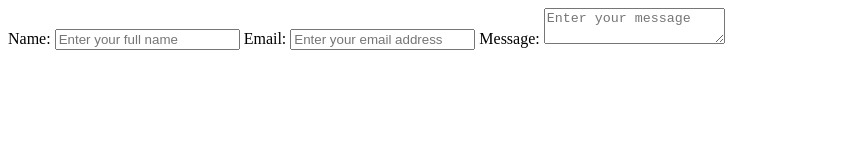
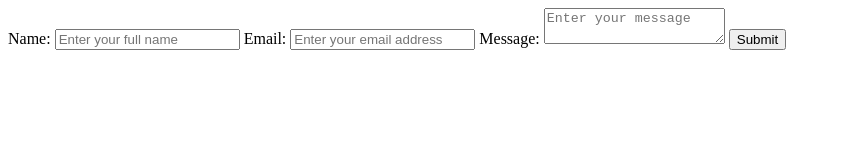
Before and after one commit to Colten-Developer/htmlFormsPractice, a plain HTML site: page index.html in a window 1280 px wide. Shown: the whole page, without its empty margins (0-841 px from the left). Drawn offline with Linux system fonts and the light colour scheme.

Commit message:
added submit button and methods to formspree

```diff
--- a/index.html
+++ b/index.html
@@ -3,7 +3,7 @@
 <!-- create email input-->
 <!-- send message -->
 
-<form action=https://formspree.io/ColtyG1@gmail.com>
+<form action=https://formspree.io/ColtyG1@gmail.com method="post">
 	<label for="username">Name:</label>
 	<input
 		id="username"
@@ -26,4 +26,6 @@
 		name="message"
 		placeholder="Enter your message"
 	></textarea>
+
+	<button type="submit">Submit</button>
 </form>
```
